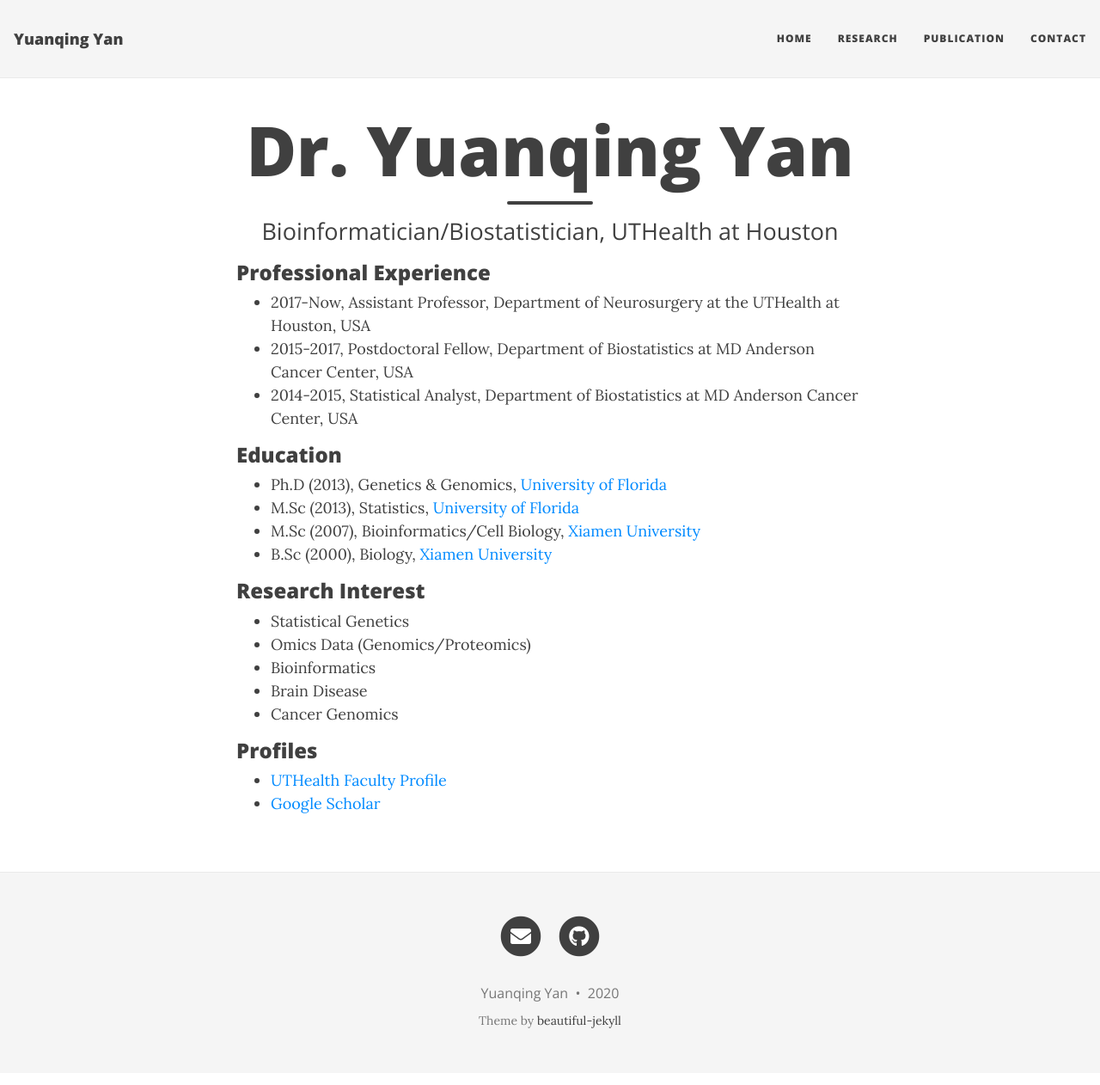
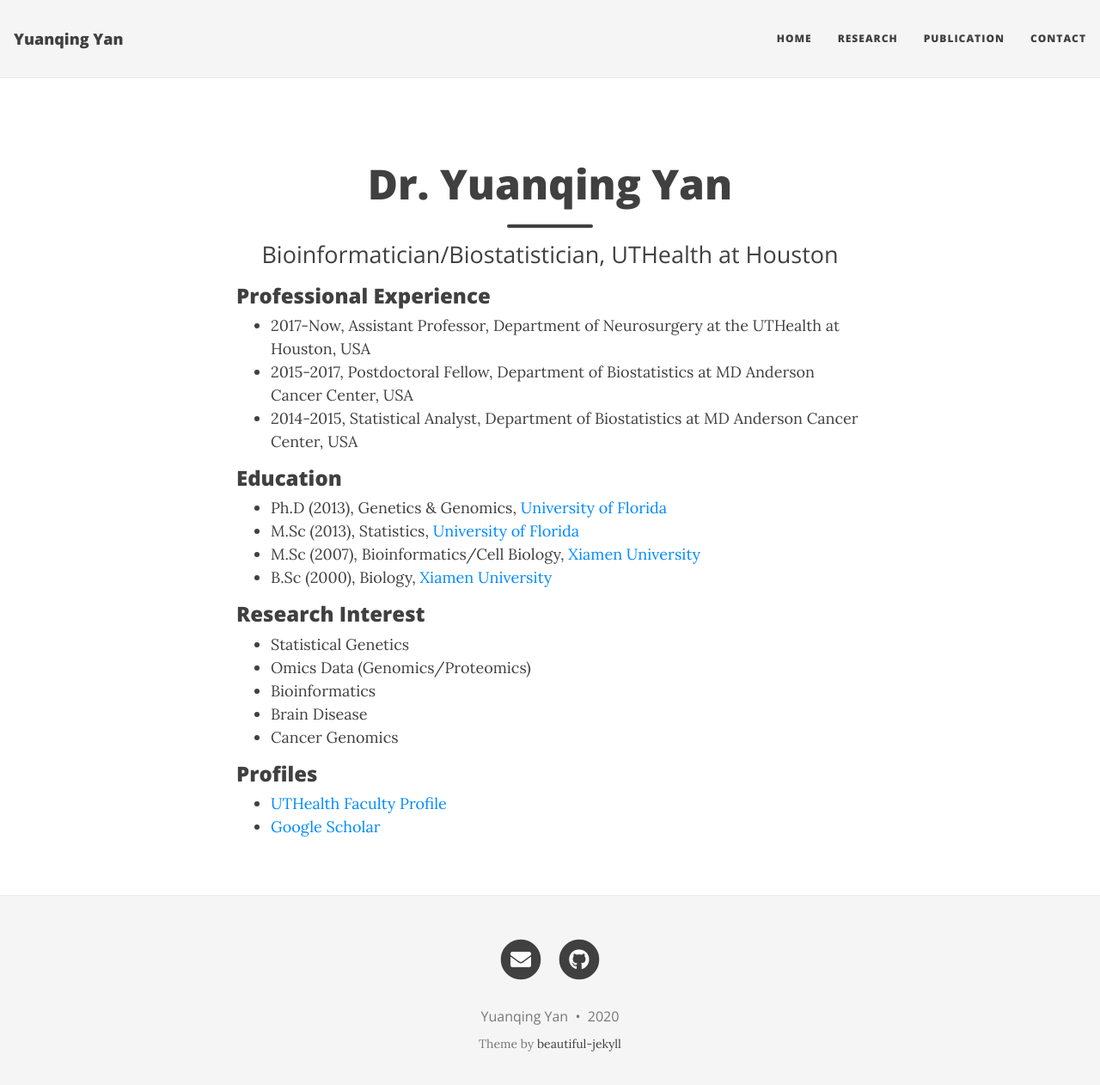
Before and after one commit to yuanqing-yan/Yuanqing, a Jekyll site: the page built from aboutme.md, in a window 1280 px wide and 1275 px high. Shown: the top 1262 px of the window at 86% size. Built offline with Jekyll 4.4.1, drawn with Linux system fonts in a browser that asks for light colours; nearby versions of some CDN libraries.

```diff
--- a/aboutme.md
+++ b/aboutme.md
@@ -1,6 +1,6 @@
 ---
 layout: page
-title: Dr. Yuanqing Yan
+title: <font size="+4">Dr. Yuanqing Yan</font>
 subtitle: Bioinformatician/Biostatistician, UTHealth at Houston
 ---
 
```
Also changed, not shown: publications.md (+0 -1 lines), research.md (+1 -1 lines).
